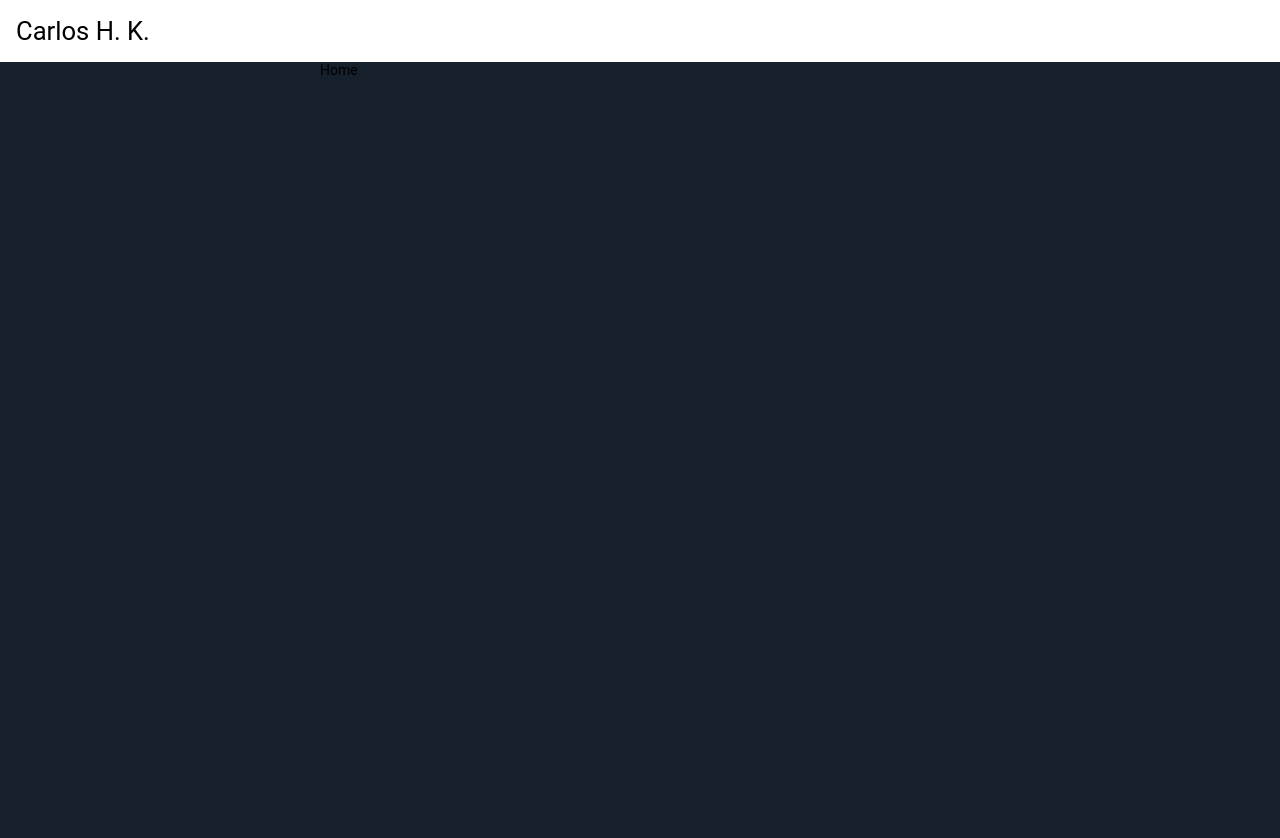
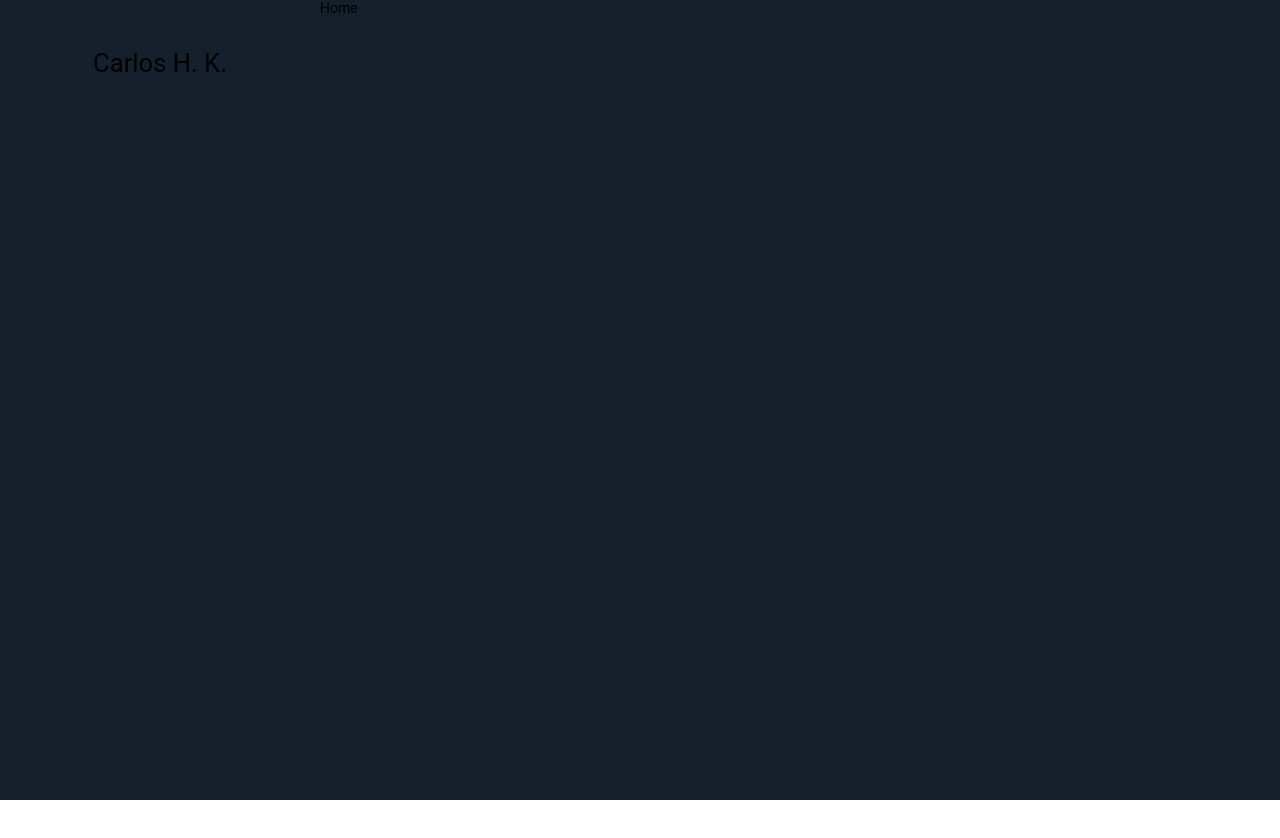
Before and after one commit to carloskotacho/my-website, a Gatsby site: page / in a window 1280 px wide. After the commit the page ends 800 px from the top, so only its background shows below. Built offline with nearby package versions, Linux system fonts and the light colour scheme; Gatsby itself is replaced by a stand-in of ours.

Commit message:
chore: add sidebar component

```diff
--- a/src/components/Layout/index.js
+++ b/src/components/Layout/index.js
@@ -1,7 +1,8 @@
 import React from 'react';
 import PropTypes from 'prop-types';
 import * as S from './styled';
-import Profile from '../Profile';
+
+import Sidebar from '../Sidebar';
 
 import GlobalStyles from '../../styles/global';
 
@@ -10,7 +11,7 @@
     <S.LayoutWrapper>
       <GlobalStyles />
       <aside>
-        <Profile />
+        <Sidebar />
       </aside>
       <S.LayoutMain>{children}</S.LayoutMain>
     </S.LayoutWrapper>
--- a/src/components/Profile/index.js
+++ b/src/components/Profile/index.js
@@ -22,9 +22,7 @@
   return (
     <S.ProfileWrapper>
       <S.ProfileLink>
-        <S.ProfileAuthor>
-          { title }
-        </S.ProfileAuthor>
+        <S.ProfileAuthor>{title}</S.ProfileAuthor>
       </S.ProfileLink>
     </S.ProfileWrapper>
   );
--- /dev/null
+++ b/src/components/Sidebar/index.js
@@ -0,0 +1,12 @@
+import React from 'react';
+import Profile from '../Profile';
+
+import * as S from './styled';
+
+const Sidebar = () => (
+  <S.SidebarWrapper>
+    <Profile />
+  </S.SidebarWrapper>
+);
+
+export default Sidebar;
--- /dev/null
+++ b/src/components/Sidebar/styled.js
@@ -0,0 +1,14 @@
+import styled from 'styled-components';
+
+export const SidebarWrapper = styled.aside`
+  align-items: center;
+  border-right: 1px solid var(--borders);
+  background: var(--mediumBackground);
+  display: flex;
+  flex-direction: column;
+  height: 100vh;
+  position: fixed;
+  padding: 2rem;
+  text-align: center;
+  width: 20rem;
+`;
```
